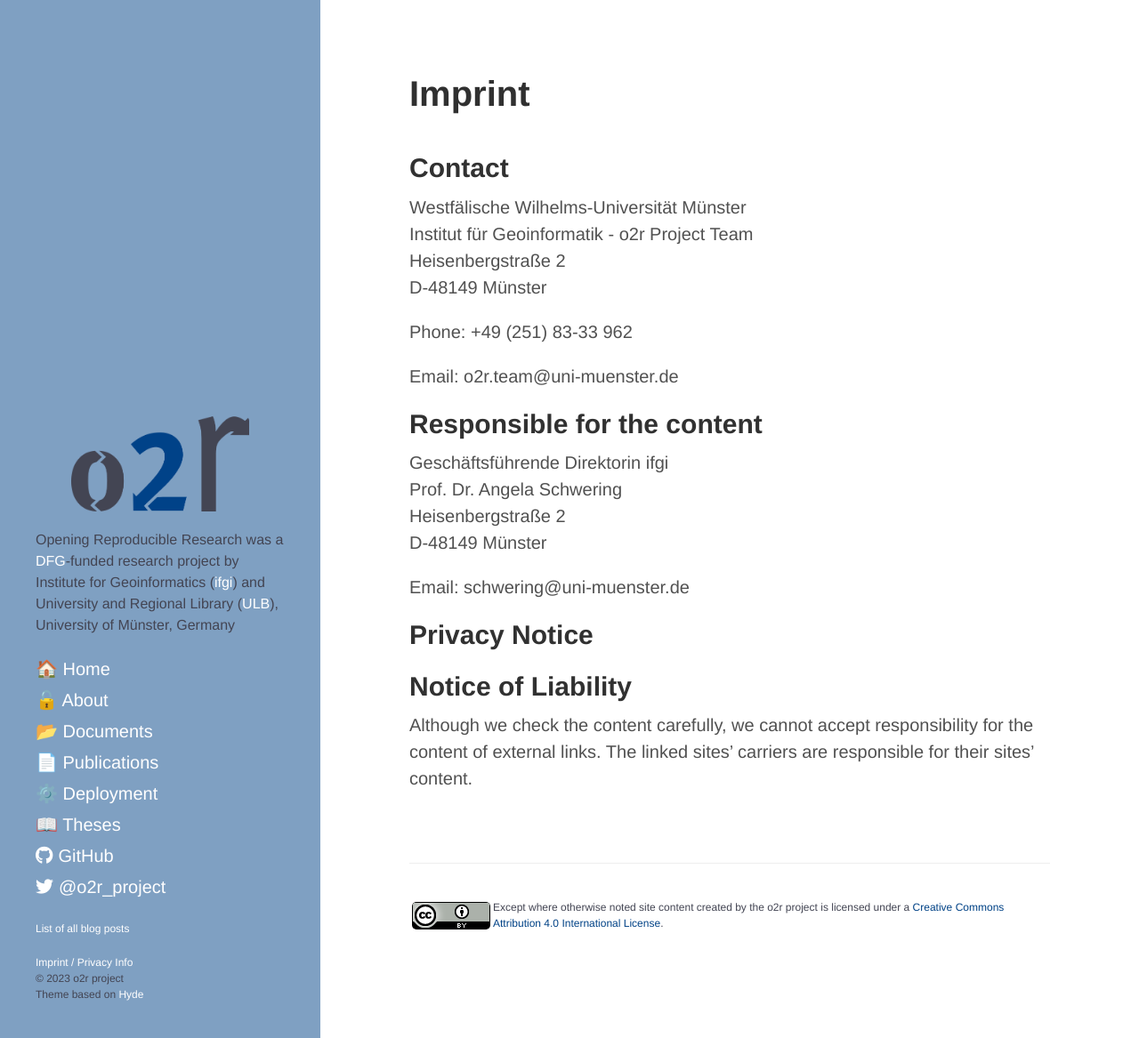
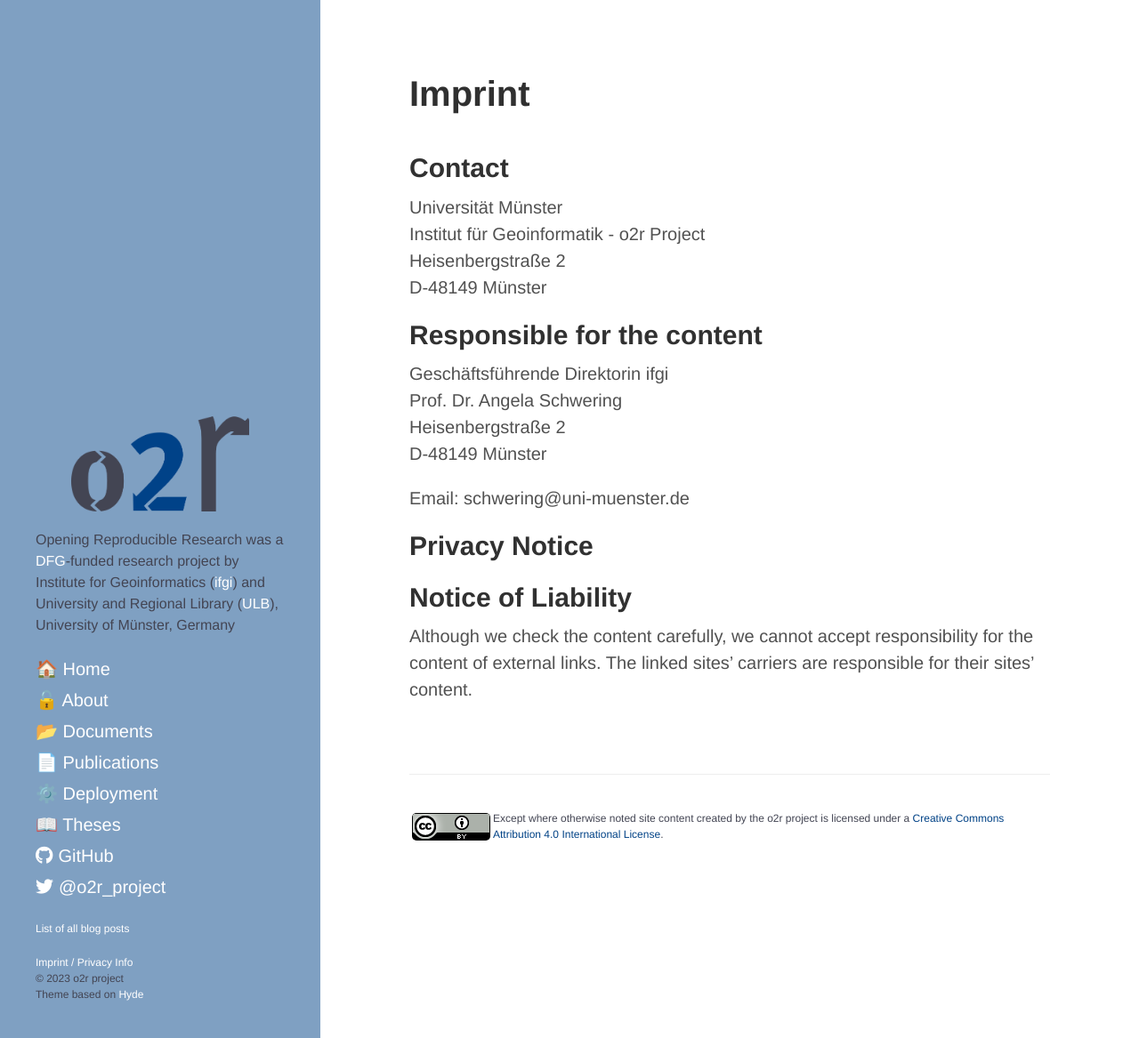
Before and after one commit to o2r-project/o2r-project.github.io, a Jekyll site: the page built from imprint.md, in a window 1280 px wide and 1167 px high. Shown: the whole window at 89% size. Built offline with Jekyll 4.4.1, drawn with Linux system fonts in a browser that asks for light colours; nearby versions of some CDN libraries.

Commit message:
Remove e-mail address o2r.team@uni-muenster.de

```diff
--- a/imprint.md
+++ b/imprint.md
@@ -8,14 +8,10 @@ no_citation: true
 
 ## Contact
 
-Westfälische Wilhelms-Universität Münster<br />
-Institut für Geoinformatik - o2r Project Team<br />
+Universität Münster<br />
+Institut für Geoinformatik - o2r Project <br />
 Heisenbergstraße 2<br />
 D-48149 Münster
-
-Phone: +49 (251) 83-33 962
-
-Email: o2r.team@uni-muenster.de
 
 ## Responsible for the content
 
```
Also changed, not shown: hilfskraft-en.md (+0 -8 lines), hilfskraft.md (+1 -7 lines), theses.md (+1 -1 lines), wwu.md (+0 -4 lines).
